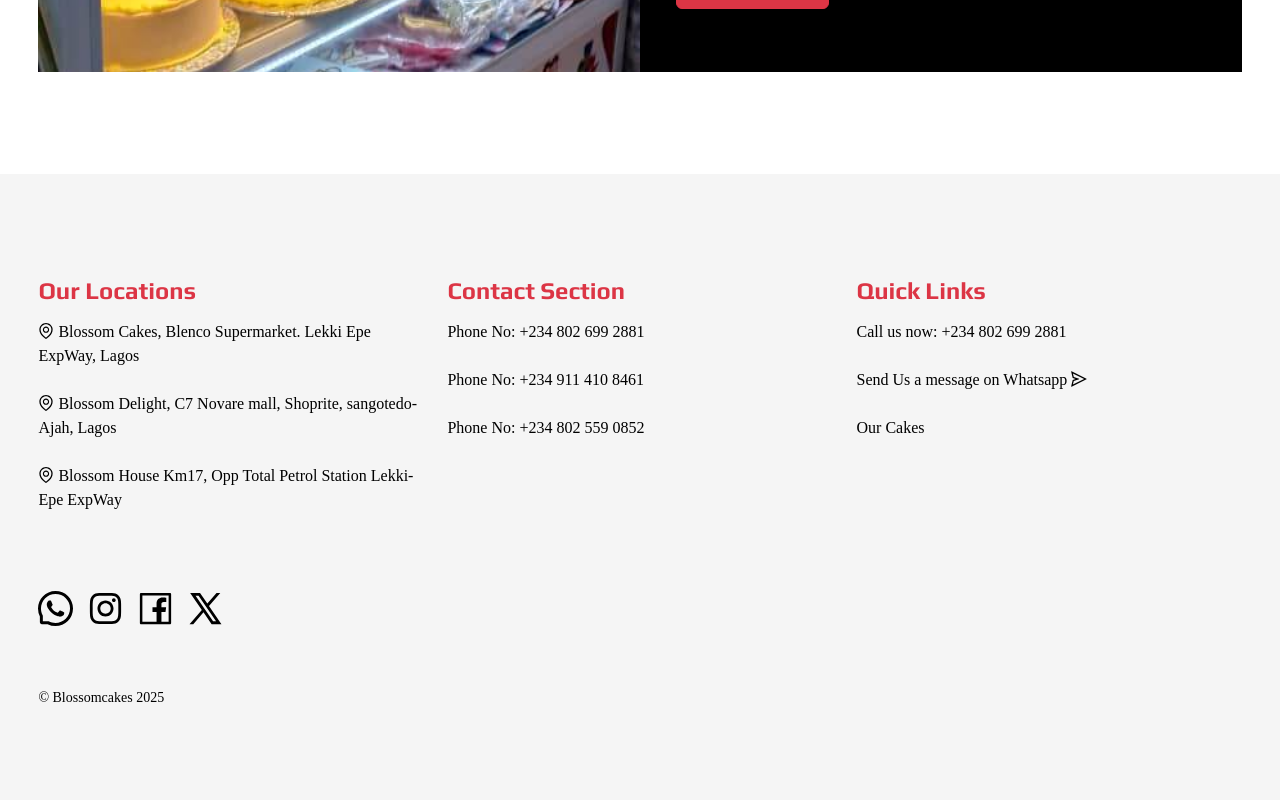
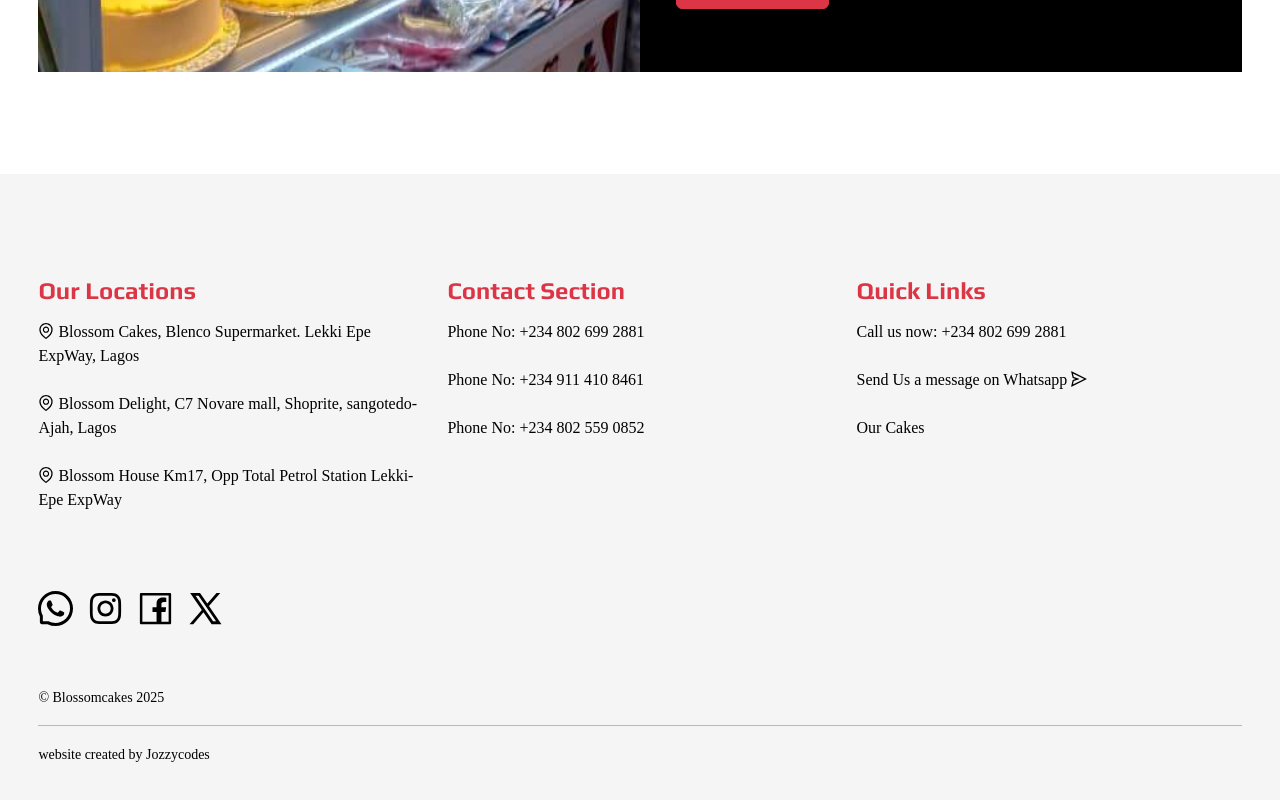
Before and after one commit to jozzydgr8/blossomcakes, a React (Create React App) app: page / in a window 1280 px wide. Shown: the part 3023-3823 px from the top of the page. Built offline with nearby package versions, Linux system fonts and the light colour scheme; a web font is replaced by a local one.

Commit message:
added jozzycodes tag

```diff
--- a/src/Component/Footer.tsx
+++ b/src/Component/Footer.tsx
@@ -41,6 +41,8 @@
                 </div>
                 <br/> <br/>
                 <small>© Blossomcakes 2025</small>
+                <hr/>
+                <a href='https://jozzycodes.com' target='blank' rel='no-referrer'><small>website created by Jozzycodes</small></a>
             </div>
         </section>
     )
```
